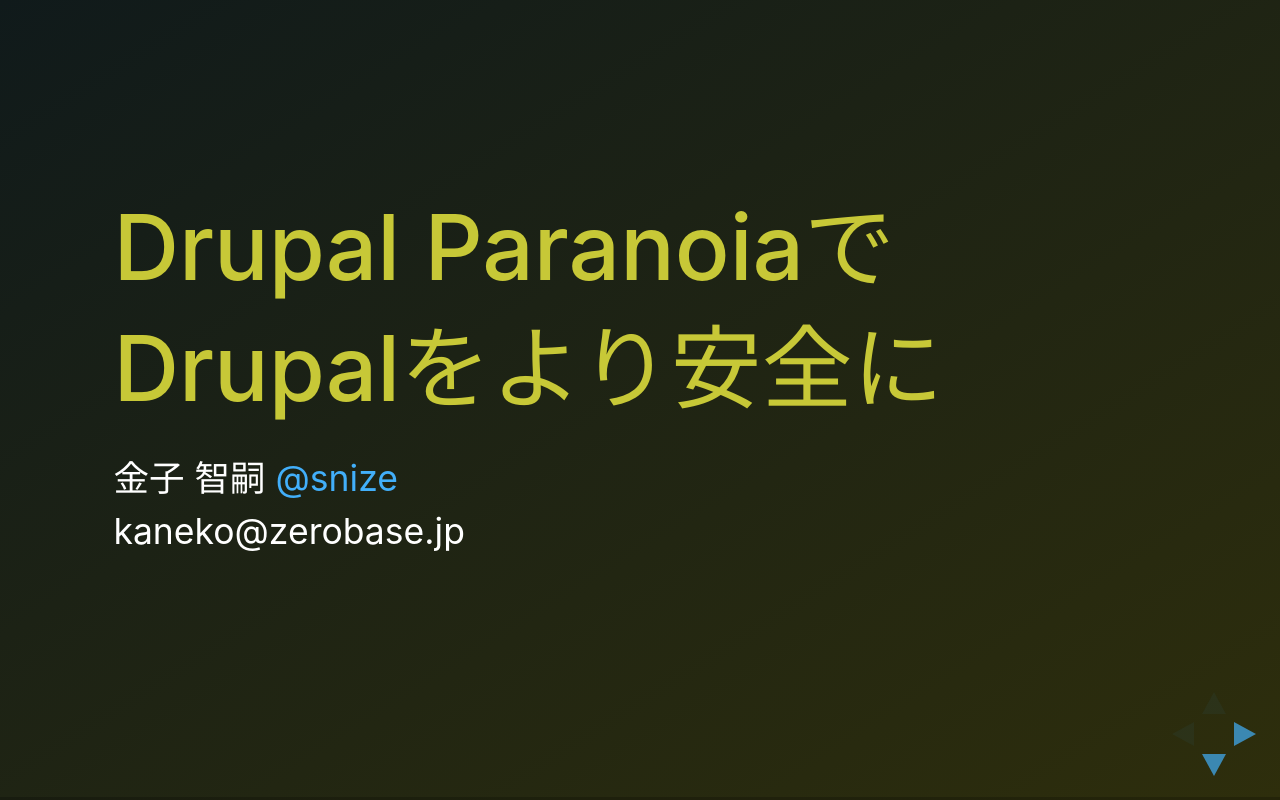
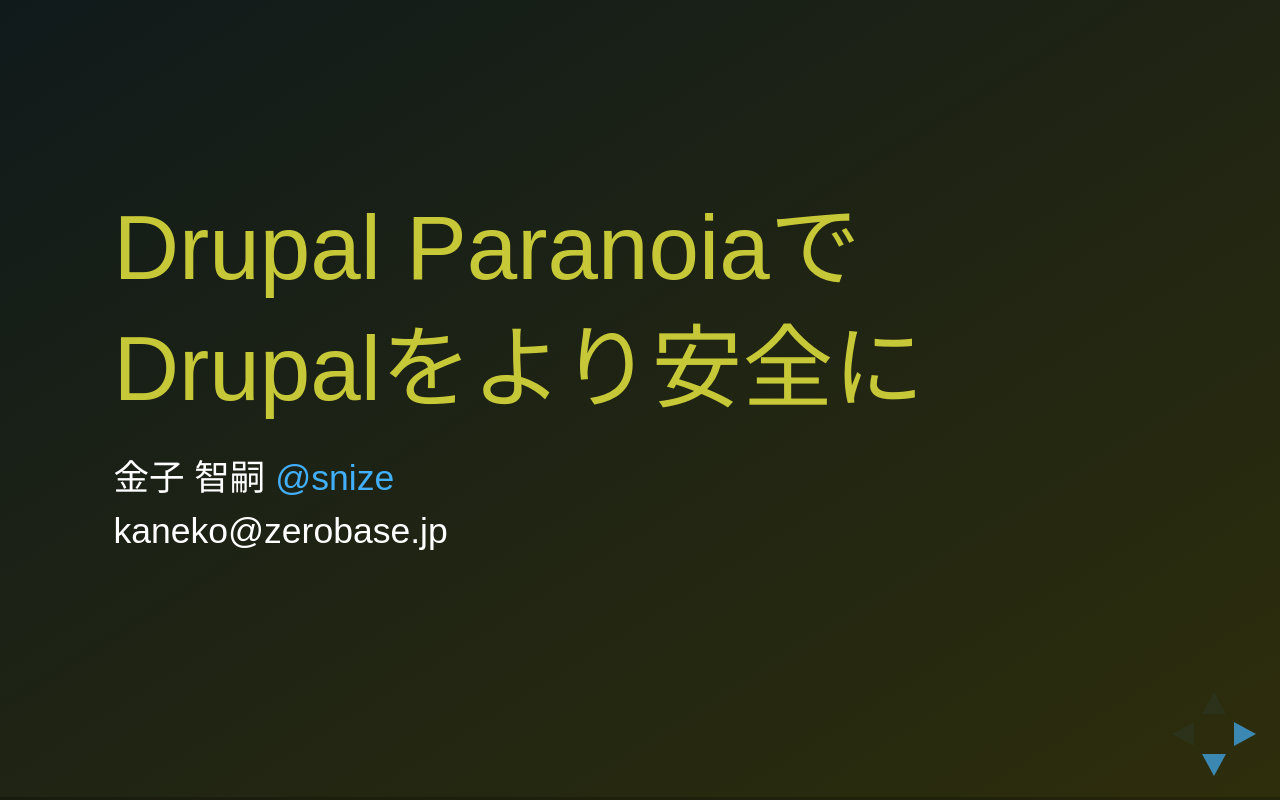
Before and after one commit to snize/demo_drupal-paranoia, a PHP site: page / in a window 1280 px wide. Run offline with PHP 8.4, Linux system fonts and the light colour scheme; style sheets or scripts are compiled from the project's sources; some libraries are stand-ins or nearby versions.

Commit message:
Update slide.

```diff
--- a/css/theme/snize.css
+++ b/css/theme/snize.css
@@ -1,43 +1,8 @@
-@charset "UTF-8";
 /**
  * Black theme for reveal.js. This is the opposite of the 'white' theme.
  *
  * By Hakim El Hattab, http://hakim.se
  */
-@font-face {
-  font-family: "Original Yu Gothic";
-  src: local("Yu Gothic");
-  font-weight: 300; }
-
-@font-face {
-  font-family: "Original Yu Gothic";
-  src: local("Yu Gothic");
-  font-weight: 500; }
-
-@font-face {
-  font-family: "Original Yu Gothic";
-  src: local("Yu Gothic");
-  font-weight: bold; }
-
-@font-face {
-  font-family: "Helvetica Neue";
-  src: local("Helvetica Neue Regular");
-  font-weight: 100; }
-
-@font-face {
-  font-family: "Helvetica Neue";
-  src: local("Helvetica Neue Regular");
-  font-weight: 200; }
-
-/* IE10以上 */
-@media all and (-ms-high-contrast: none) {
-  html {
-    font-family: Verdana, Meiryo, sans-serif; } }
-
-@media all and (-ms-high-contrast: active) {
-  html {
-    font-family: Verdana, Meiryo, sans-serif; } }
-
 section.has-light-background, section.has-light-background h1, section.has-light-background h2, section.has-light-background h3, section.has-light-background h4, section.has-light-background h5, section.has-light-background h6 {
   color: #222; }
 
@@ -50,7 +15,7 @@
   background-image: linear-gradient(to right bottom, #101a1b, #2e2e0c); }
 
 .reveal {
-  font-family: -apple-system, BlinkMacSystemFont, "Helvetica Neue", "Original Yu Gothic", "Yu Gothic", YuGothic, Verdana, Meiryo, "M+ 1p", sans-serif;
+  font-family: source-han-sans-japanese, sans-serif;
   font-size: 36px;
   font-weight: normal;
   color: #fff; }
@@ -81,7 +46,7 @@
 .reveal h6 {
   margin: 0 0 20px 0;
   color: #C7C837;
-  font-family: -apple-system, BlinkMacSystemFont, "Helvetica Neue", "Original Yu Gothic", "Yu Gothic", YuGothic, Verdana, Meiryo, "M+ 1p", sans-serif;
+  font-family: source-han-sans-japanese, sans-serif;
   font-weight: 500;
   line-height: 1.34;
   letter-spacing: normal;
--- a/css/theme/source/snize.scss
+++ b/css/theme/source/snize.scss
@@ -10,53 +10,6 @@
 @import "../template/settings";
 // ---------------------------------------------
 
-
-// Include theme-specific fonts
-// @import url(../../lib/font/source-sans-pro/source-sans-pro.css);
-
-// https://qiita.com/RinoTsuka/items/4181efd43d072e246519
-@font-face{
-	font-family: "Original Yu Gothic";
-	src: local("Yu Gothic");
-	font-weight: 300;
-  }
-
-  @font-face{
-	font-family: "Original Yu Gothic";
-	src: local("Yu Gothic");
-	font-weight: 500;
-  }
-
-  @font-face{
-	font-family: "Original Yu Gothic";
-	src: local("Yu Gothic");
-	font-weight: bold;
-  }
-  @font-face {
-	font-family: "Helvetica Neue";
-	src: local("Helvetica Neue Regular");
-	font-weight: 100;
-  }
-  @font-face {
-	font-family: "Helvetica Neue";
-	src: local("Helvetica Neue Regular");
-	font-weight: 200;
-  }
-
-
-  /* IE10以上 */
-  @media all and (-ms-high-contrast: none)  {
-	html {
-	  font-family: Verdana, Meiryo, sans-serif;
-	}
-  }
-  @media all and (-ms-high-contrast: active) {
-	html {
-	  font-family: Verdana, Meiryo, sans-serif;
-	}
-  }
-
-
 // Override theme settings (see ../template/settings.scss)
 $backgroundColor: #101A1B;
 $backgroundImage: linear-gradient(to right bottom, #101a1b, #2e2e0c);
@@ -65,9 +18,9 @@
 $headingColor: #C7C837;
 
 $mainFontSize: 36px;
-$mainFont: -apple-system, BlinkMacSystemFont, "Helvetica Neue", "Original Yu Gothic", "Yu Gothic", YuGothic, Verdana, Meiryo, "M+ 1p", sans-serif;
+$mainFont: source-han-sans-japanese, sans-serif;
 
-$headingFont: -apple-system, BlinkMacSystemFont, "Helvetica Neue", "Original Yu Gothic", "Yu Gothic", YuGothic, Verdana, Meiryo, "M+ 1p", sans-serif;
+$headingFont: source-han-sans-japanese, sans-serif;
 $headingTextShadow: none;
 $headingLetterSpacing: normal;
 $headingTextTransform: inherit;
--- a/index.html
+++ b/index.html
@@ -4,6 +4,9 @@
 <head>
 	<meta charset="utf-8">
 	<meta name="viewport" content="width=device-width, initial-scale=1.0, maximum-scale=1.0, user-scalable=no">
+
+	<title>Secure your site with Drupal Paranoia</title>
+	<meta name="description" content="Drupal ParanoiaでDrupalをより安全に">
 
 	<!-- facebook open graph tags -->
 	<meta property="og:type" content="article" />
@@ -15,11 +18,10 @@
 	<!--- twitter card tags additive with the og: tags -->
 	<meta name="twitter:card" content="summary_large_image">
 	<meta name="twitter:domain" value="snize.github.io" />
+	<meta name="twitter:url" value="https://snize.github.io/demo_drupal-paranoia/#/" />
 	<meta name="twitter:title" value="Secure your site with Drupal Paranoia" />
 	<meta name="twitter:description" value="Drupal ParanoiaでDrupalをより安全に" />
 	<meta name="twitter:image" content="https://snize.github.io/demo_drupal-paranoia/img/slide.png" />
-	<meta name="twitter:url" value="https://snize.github.io/demo_drupal-paranoia/#/" />
-	<title>Secure your site with Drupal Paranoia</title>
 
 	<link rel="stylesheet" href="css/reveal.css">
 	<link rel="stylesheet" href="css/theme/snize.css">
@@ -37,6 +39,16 @@
 		link.href = window.location.search.match(/print-pdf/gi) ? 'css/print/pdf.css' : 'css/print/paper.css';
 		document.getElementsByTagName('head')[0].appendChild(link);
 	</script>
+	<script>
+		(function(d) {
+		  var config = {
+			kitId: 'zle7pkn',
+			scriptTimeout: 3000,
+			async: true
+		  },
+		  h=d.documentElement,t=setTimeout(function(){h.className=h.className.replace(/\bwf-loading\b/g,"")+" wf-inactive";},config.scriptTimeout),tk=d.createElement("script"),f=false,s=d.getElementsByTagName("script")[0],a;h.className+=" wf-loading";tk.src='https://use.typekit.net/'+config.kitId+'.js';tk.async=true;tk.onload=tk.onreadystatechange=function(){a=this.readyState;if(f||a&&a!="complete"&&a!="loaded")return;f=true;clearTimeout(t);try{Typekit.load(config)}catch(e){}};s.parentNode.insertBefore(tk,s)
+		})(document);
+	  </script>
 </head>
 
 <body>
--- a/package.json
+++ b/package.json
@@ -24,7 +24,7 @@
   },
   "devDependencies": {
     "express": "~4.14.0",
-    "grunt": "~1.0.1",
+    "grunt": "^1.0.3",
     "grunt-autoprefixer": "~3.0.3",
     "grunt-cli": "~1.2.0",
     "grunt-contrib-connect": "~0.11.2",
@@ -32,9 +32,9 @@
     "grunt-contrib-jshint": "~0.11.3",
     "grunt-contrib-qunit": "~1.2.0",
     "grunt-contrib-uglify": "~0.9.2",
-    "grunt-contrib-watch": "~1.0.0",
+    "grunt-contrib-watch": "^1.0.1",
+    "grunt-retire": "^1.0.7",
     "grunt-sass": "~1.2.0",
-    "grunt-retire": "~0.3.10",
     "grunt-zip": "~0.17.1",
     "mustache": "~2.2.1",
     "node-sass": "~3.13.0",
```
Also changed, not shown: package-lock.json.
